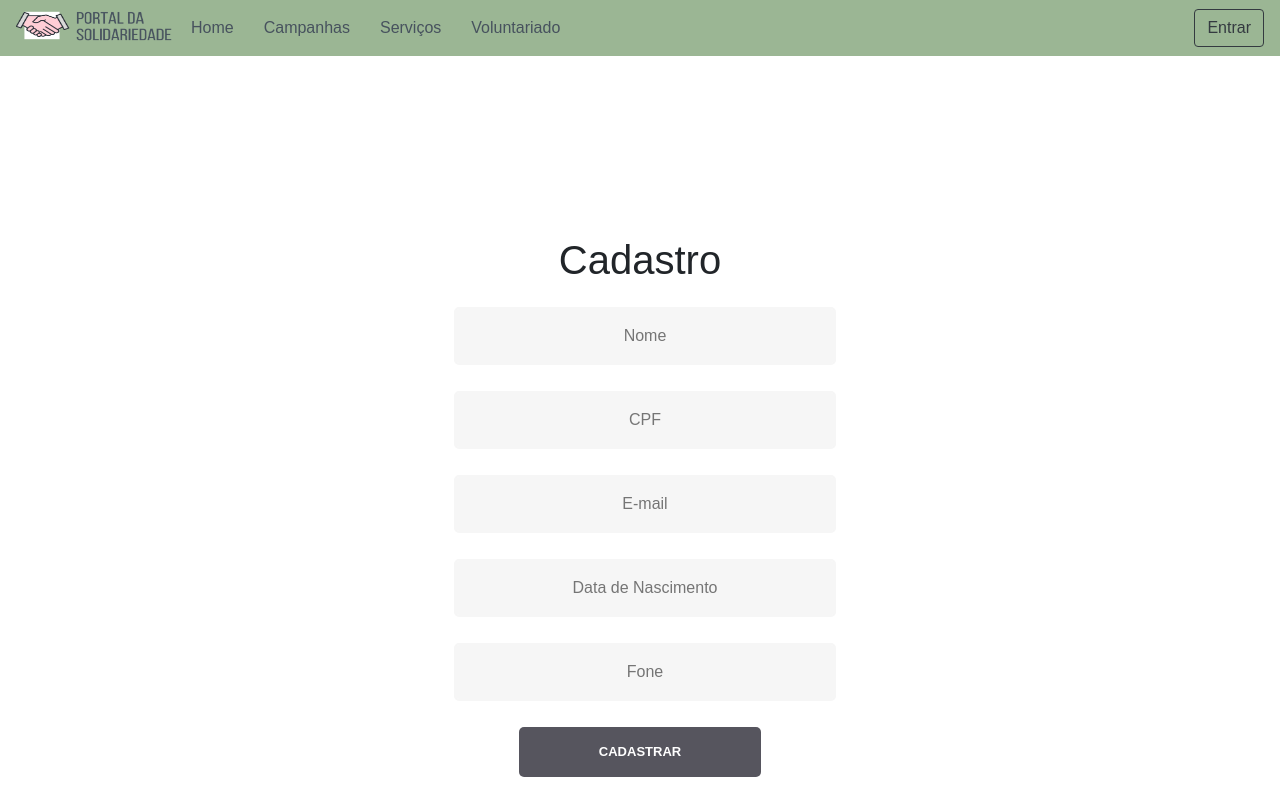
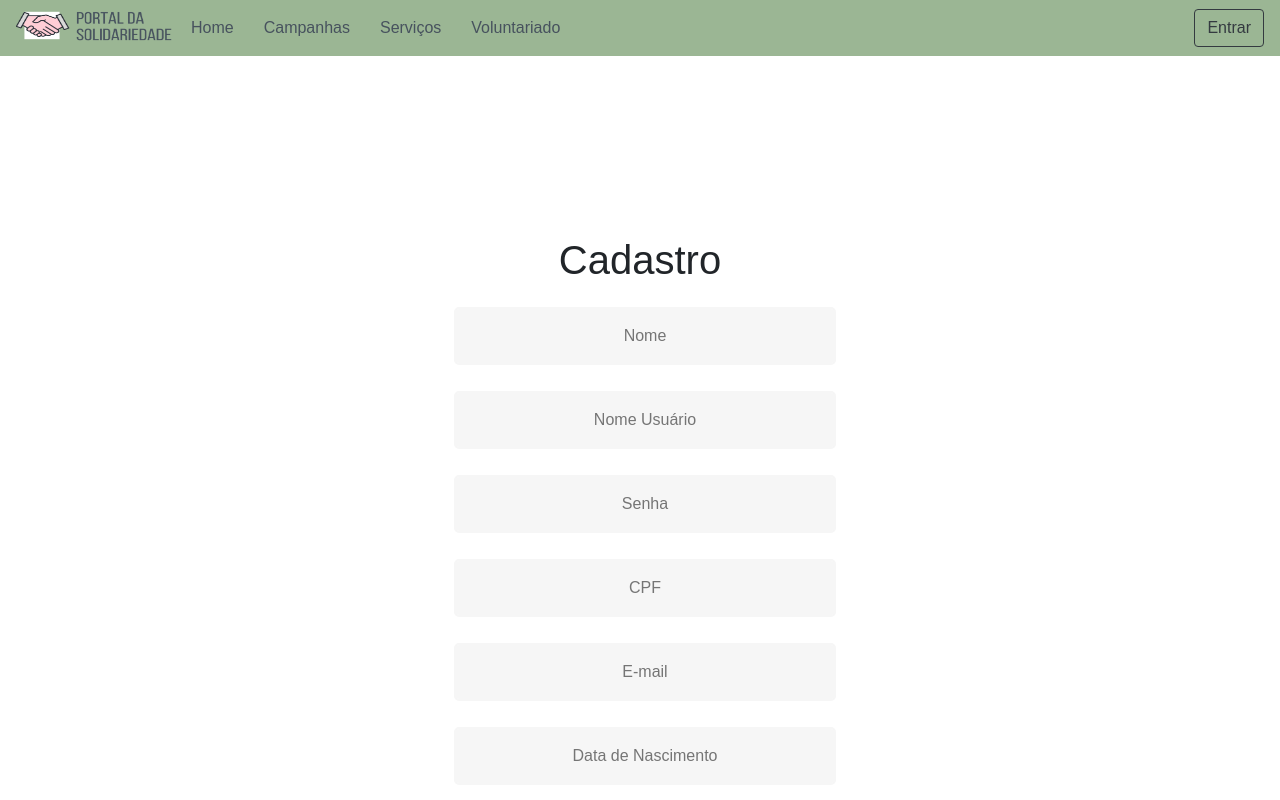
Before and after one commit to amandazk/projeto-IFC, a Vue app in the folder frontend/app/: page /pessoas/cadastro in a window 1280 px wide. Shown: the top 800 px of the page. Built offline with nearby package versions, Linux system fonts and the light colour scheme; no server answers.

Commit message:
Campos username e password cadastro pessoas

```diff
--- a/frontend/app/src/components/Pessoa/Create.vue
+++ b/frontend/app/src/components/Pessoa/Create.vue
@@ -12,6 +12,30 @@
               type="text"
               id="nome"
               v-model="pessoa.nome_pessoa"
+              class="fadeIn second"
+              name="cadastro"
+            />
+          </p>
+
+          <p>
+            <label for="username"></label>
+            <input
+              placeholder="Nome Usuário"
+              type="text"
+              id="username"
+              v-model="pessoa.username"
+              class="fadeIn second"
+              name="cadastro"
+            />
+          </p>
+
+          <p>
+            <label for="password"></label>
+            <input
+              placeholder="Senha"
+              type="password"
+              id="password"
+              v-model="pessoa.password"
               class="fadeIn second"
               name="cadastro"
             />
```
